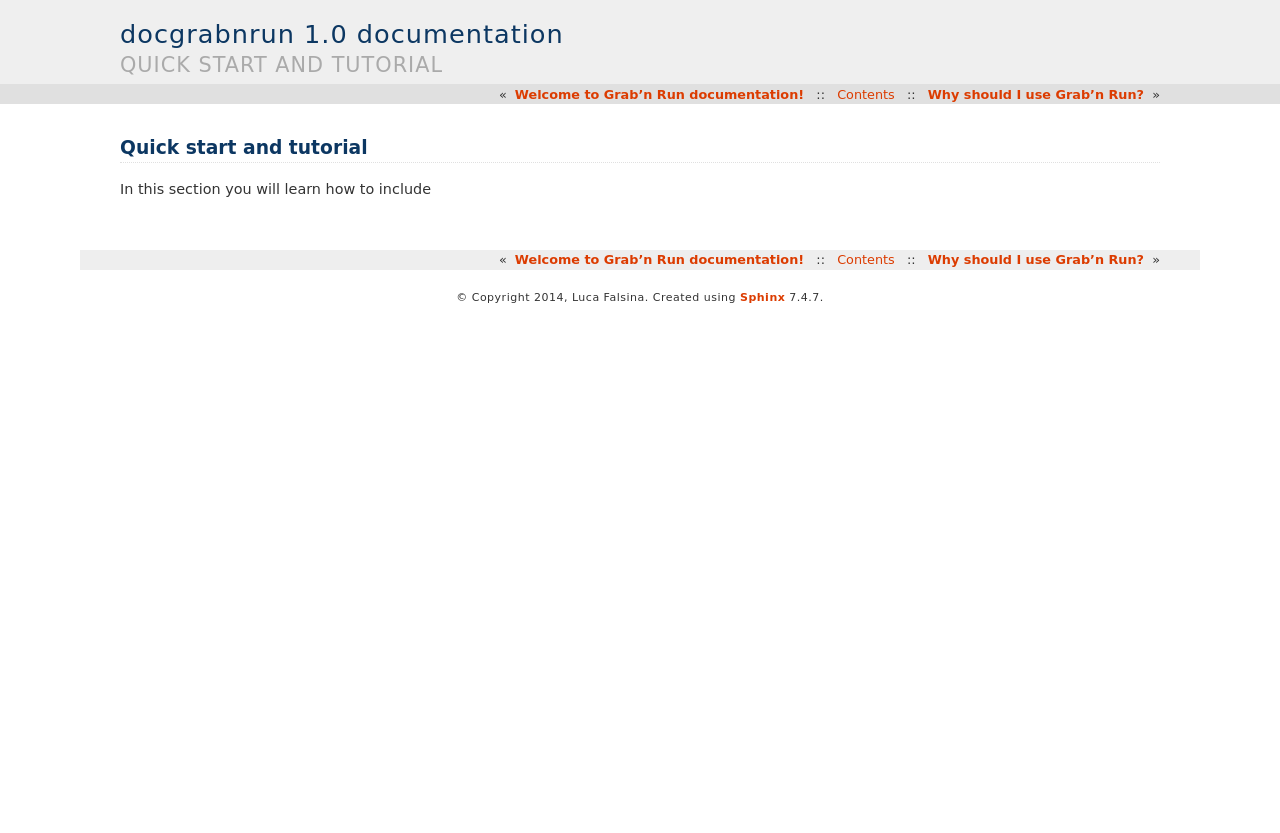
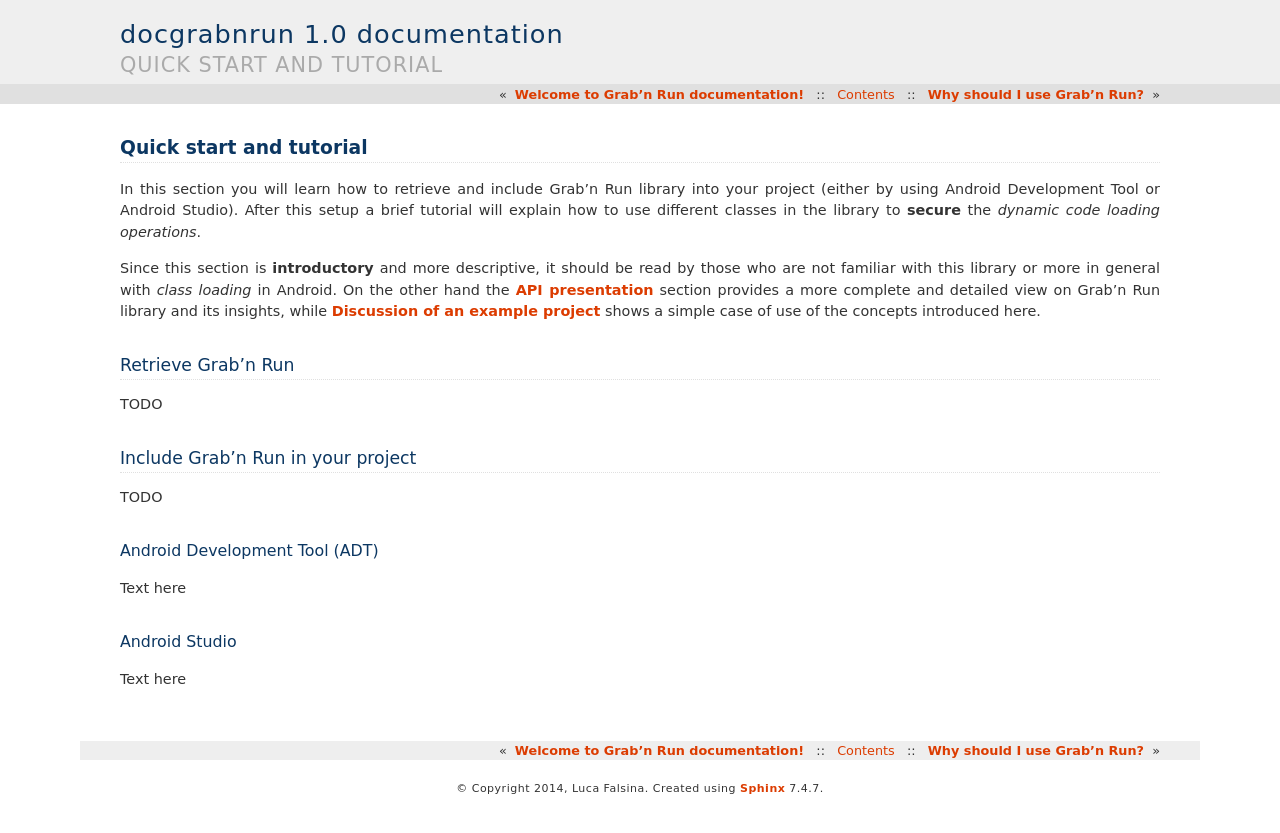
Before and after one commit to lukeFalsina/Grab-n-Run, a Sphinx documentation site: the page built from docs/tutorial.rst, in a window 1280 px wide. Shown: the top 833 px of the page. Built offline with Sphinx 7.4.7, drawn with Linux system fonts in a browser that asks for light colours.

Commit message:
Partial writing of tutorial.rst

```diff
--- a/docs/example.rst
+++ b/docs/example.rst
@@ -1,2 +1,2 @@
-Discussion of the example project
-=================================
+Discussion of an example project
+================================
--- a/docs/index.rst
+++ b/docs/index.rst
@@ -14,7 +14,7 @@ For a **quick start** on how to include the library and how to use
 it in your projects give a look at :doc:`tutorial`.
 
 For a brief explanation on the **issue** of *unsecure dynamic class
-loading* and on Grab'n Run scope check the :doc:`security` section.
+loading* and on Grab'n Run purpose check the :doc:`security` section.
 
 A concise **example** of use of the library is provided into a toy
 Android application here. A *full explanation* of this code is
--- a/docs/tutorial.rst
+++ b/docs/tutorial.rst
@@ -1,4 +1,27 @@
 Quick start and tutorial
 ========================
 
-In this section you will learn how to include
+In this section you will learn how to retrieve and include Grab'n Run library into your project (either by using Android Development Tool or Android Studio).
+After this setup a brief tutorial will explain how to use different classes
+in the library to **secure** the *dynamic code loading operations*.
+
+Since this section is **introductory** and more descriptive, it should be read by those who are not familiar with this library or more in general with *class loading* in Android. On the other hand the :doc:`api` section provides a more complete and detailed view on Grab'n Run library and its insights, while :doc:`example` shows a simple case of use of the concepts introduced here.
+
+Retrieve Grab'n Run
+-------------------
+
+TODO
+
+Include Grab'n Run in your project
+----------------------------------
+TODO
+
+Android Development Tool (ADT)
+~~~~~~~~~~~~~~~~~~~~~~~~~~~~~~
+
+Text here
+
+Android Studio
+~~~~~~~~~~~~~~
+
+Text here
```
